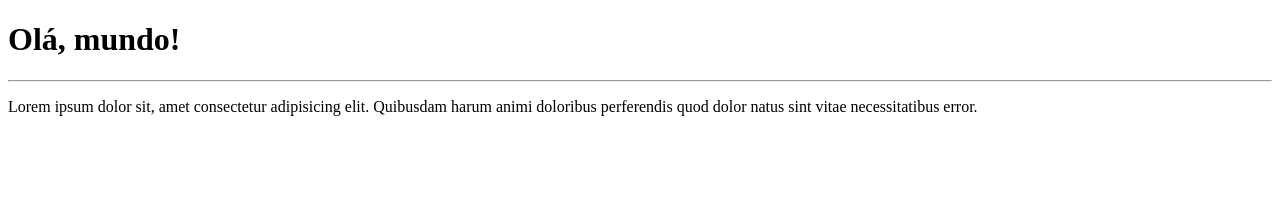
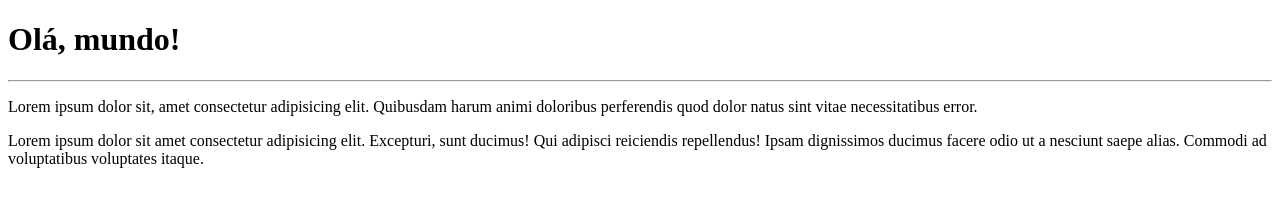
Before and after one commit to leticiazalasik/Ol--Mundo-, a plain HTML site: page site-exemplo/index.html in a window 1280 px wide. Drawn offline with Linux system fonts and the light colour scheme.

Commit message:
Adicionado paragrafo HTML
Adicionado paragrafo de texto HTML

```diff
--- a/site-exemplo/index.html
+++ b/site-exemplo/index.html
@@ -9,5 +9,6 @@
     <h1>Olá, mundo!</h1>
     <hr>
     <p>Lorem ipsum dolor sit, amet consectetur adipisicing elit. Quibusdam harum animi doloribus perferendis quod dolor natus sint vitae necessitatibus error.</p>
+<p>Lorem ipsum dolor sit amet consectetur adipisicing elit. Excepturi, sunt ducimus! Qui adipisci reiciendis repellendus! Ipsam dignissimos ducimus facere odio ut a nesciunt saepe alias. Commodi ad voluptatibus voluptates itaque.</p>
 </body>
 </html>
```
